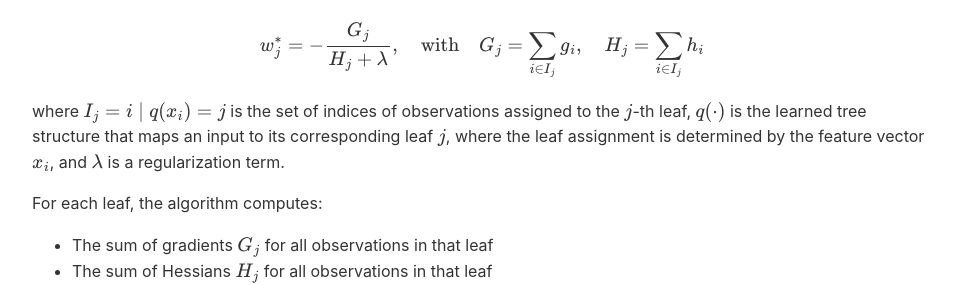
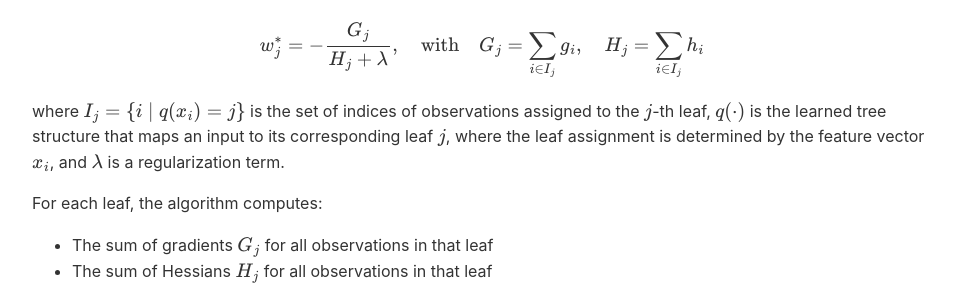
Before and after one commit to StatMixedML/gbdt-explained, a Jekyll site: the page built from index.md, in a window 1280 px wide and 900 px high, scrolled down 1611 px. Shown: the part 162-447 px from the top of the window, without its empty margins (158-1111 px from the left). Built offline with Jekyll 4.4.1, drawn with Linux system fonts in a browser that asks for light colours.

Commit message:
Fix formula

```diff
--- a/index.md
+++ b/index.md
@@ -49,7 +49,7 @@ $$w^{*}_{j} = - \frac{G_{j}}{H_{j} + \lambda}, \quad \text{with} \quad
 G_{j} = \sum_{i \in I_{j}} g_{i}, \quad
 H_{j} = \sum_{i \in I_{j}} h_{i}$$
 
-where $I_{j} = \{i \mid q(x_{i})=j\}$ is the set of indices of observations assigned to the $j$-th leaf, $q(\cdot)$ is the learned tree structure that maps an input to its corresponding leaf $j$, where the leaf assignment is determined by the feature vector $x_i$, and $\lambda$ is a regularization term.
+where $$I_{j} = \{i \mid q(x_{i})=j\}$$ is the set of indices of observations assigned to the $j$-th leaf, $q(\cdot)$ is the learned tree structure that maps an input to its corresponding leaf $j$, where the leaf assignment is determined by the feature vector $x_i$, and $\lambda$ is a regularization term.
 
 For each leaf, the algorithm computes:
 - The sum of gradients $G_j$ for all observations in that leaf
```
